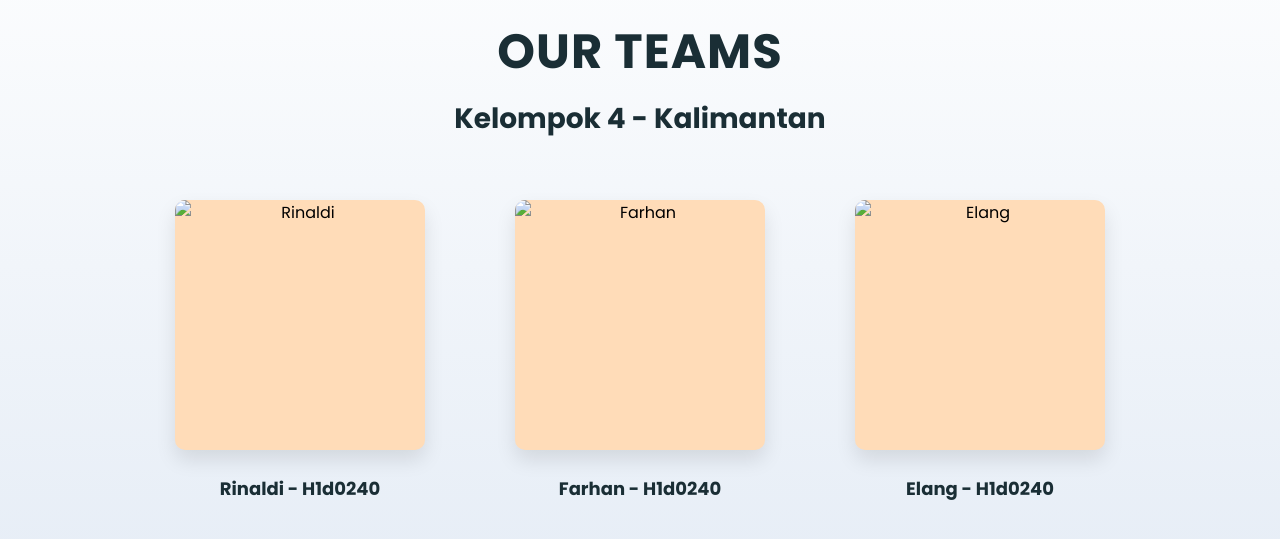
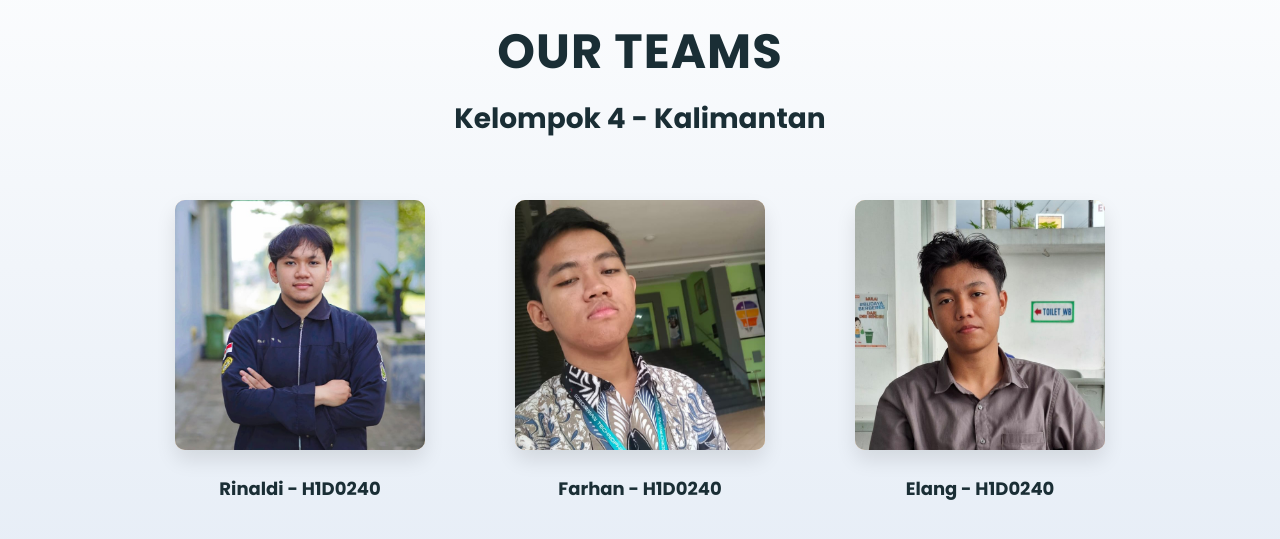
Before and after one commit to mr-elang/project-kalimantan, a PHP site: page /about.php in a window 1280 px wide. Shown: the part 134-673 px from the top of the page. Run offline with PHP 8.4, Linux system fonts and the light colour scheme; some libraries are stand-ins or nearby versions.

Commit message:
update about dan tambah asset team

```diff
--- a/about.php
+++ b/about.php
@@ -153,23 +153,23 @@ session_start();
 
             <div class="team-member">
                 <div class="photo-box">
-                    <img src="https://via.placeholder.com/250x250?text=Foto+Rinaldi" alt="Rinaldi">
+                    <img src="asset/teams/rinaldi.jpg" alt="Rinaldi">
                 </div>
-                <div class="member-info">Rinaldi - H1d0240</div>
+                <div class="member-info">Rinaldi - H1D0240</div>
             </div>
 
             <div class="team-member">
                 <div class="photo-box">
-                    <img src="https://via.placeholder.com/250x250?text=Foto+Farhan" alt="Farhan">
+                    <img src="asset/teams/farhan.jpg" alt="Farhan">
                 </div>
-                <div class="member-info">Farhan - H1d0240</div>
+                <div class="member-info">Farhan - H1D0240</div>
             </div>
 
             <div class="team-member">
                 <div class="photo-box">
-                    <img src="https://via.placeholder.com/250x250?text=Foto+Elang" alt="Elang">
+                    <img src="asset/teams/elang.jpg" alt="Elang">
                 </div>
-                <div class="member-info">Elang - H1d0240</div>
+                <div class="member-info">Elang - H1D0240</div>
             </div>
 
         </div>
```
Also changed, not shown: asset/teams/elang.jpg (added), asset/teams/farhan.jpg (added), asset/teams/rinaldi.jpg (added).
